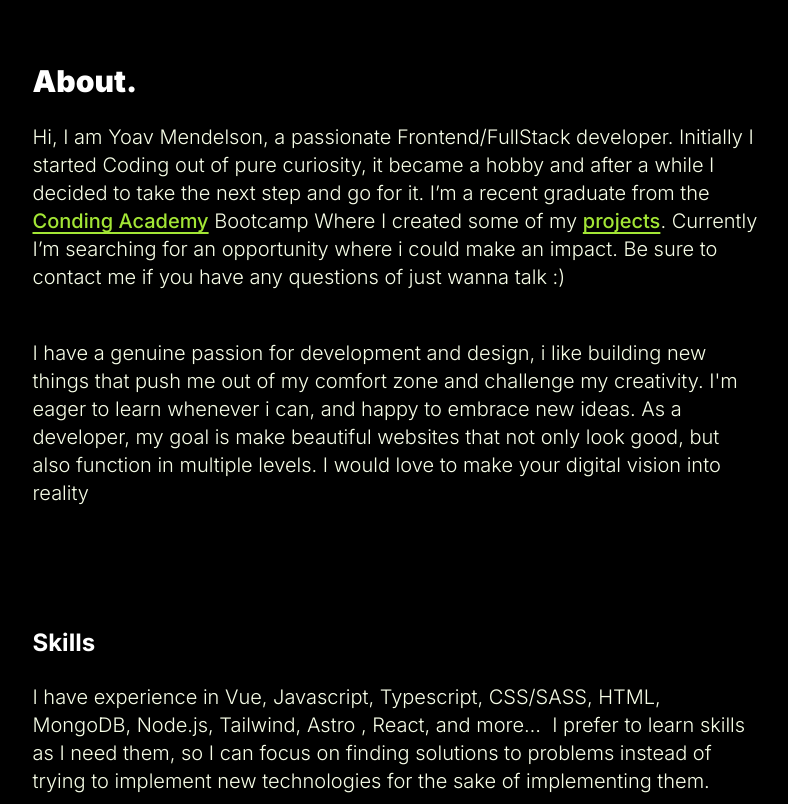
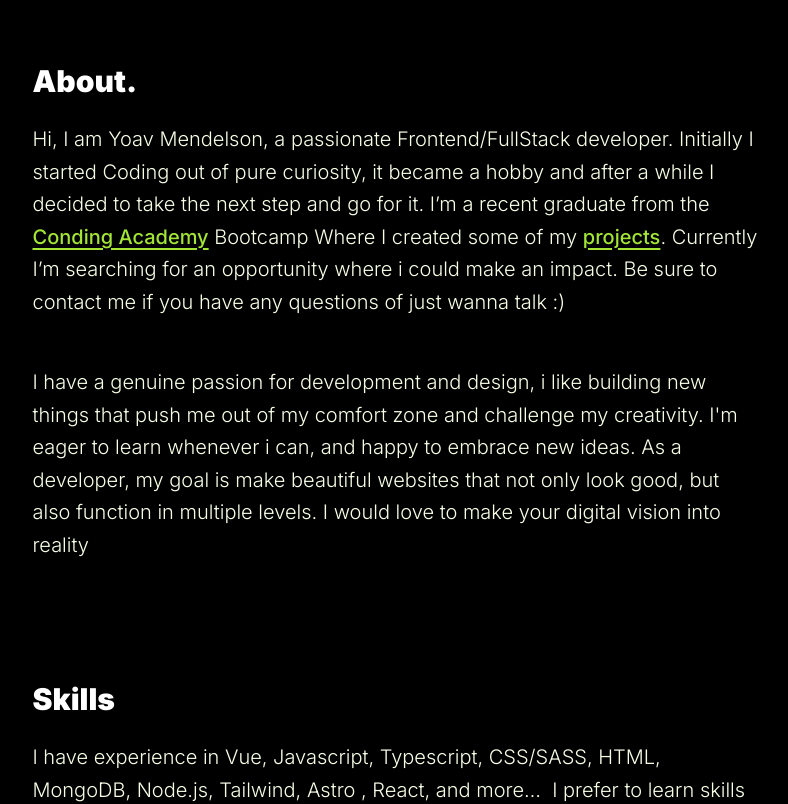
Before and after one commit to YoavDn/yoav, a Nuxt app: page / in a window 1280 px wide. Shown: the part 785-1589 px from the top of the page, without its empty margins (245-1033 px from the left). Built offline with nearby package versions, Linux system fonts and the light colour scheme; a web font is replaced by a local one.

Commit message:
contant font size update

```diff
--- a/assets/styles/_layout.scss
+++ b/assets/styles/_layout.scss
@@ -1,4 +1,4 @@
 .content {
-    @apply mx-auto px-4 py-6;
-    @apply w-full max-w-[75ch]
+  @apply mx-auto px-6  md:px-4 py-6;
+  @apply w-full max-w-[75ch];
 }
--- a/components/Content.vue
+++ b/components/Content.vue
@@ -52,16 +52,13 @@ onMounted(() => {
   }
   p {
     @apply mb-12;
-    @apply text-base sm:text-xl leading-relaxed text-lime-50;
+    @apply text-xl  leading-relaxed text-lime-50;
     font-weight: 300;
   }
 }
 
 .skills {
   @apply mb-16;
-  .skills-title {
-    @apply font-700 text-2xl;
-  }
 }
 
 .about {
--- a/pages/index.vue
+++ b/pages/index.vue
@@ -4,18 +4,12 @@ import Content from '~~/components/Content.vue'
 import FeatureProjects from '~~/components/FeatureProjects.vue'
 import { onMounted } from 'vue'
 import { usePreferredReducedMotion } from '@vueuse/core'
-
-onMounted(() => {
-  const preferredMotion = usePreferredReducedMotion(window)
-})
 </script>
 
 <template>
   <div>
     <Hero />
-
     <Content />
-
     <FeatureProjects />
   </div>
 </template>
```
